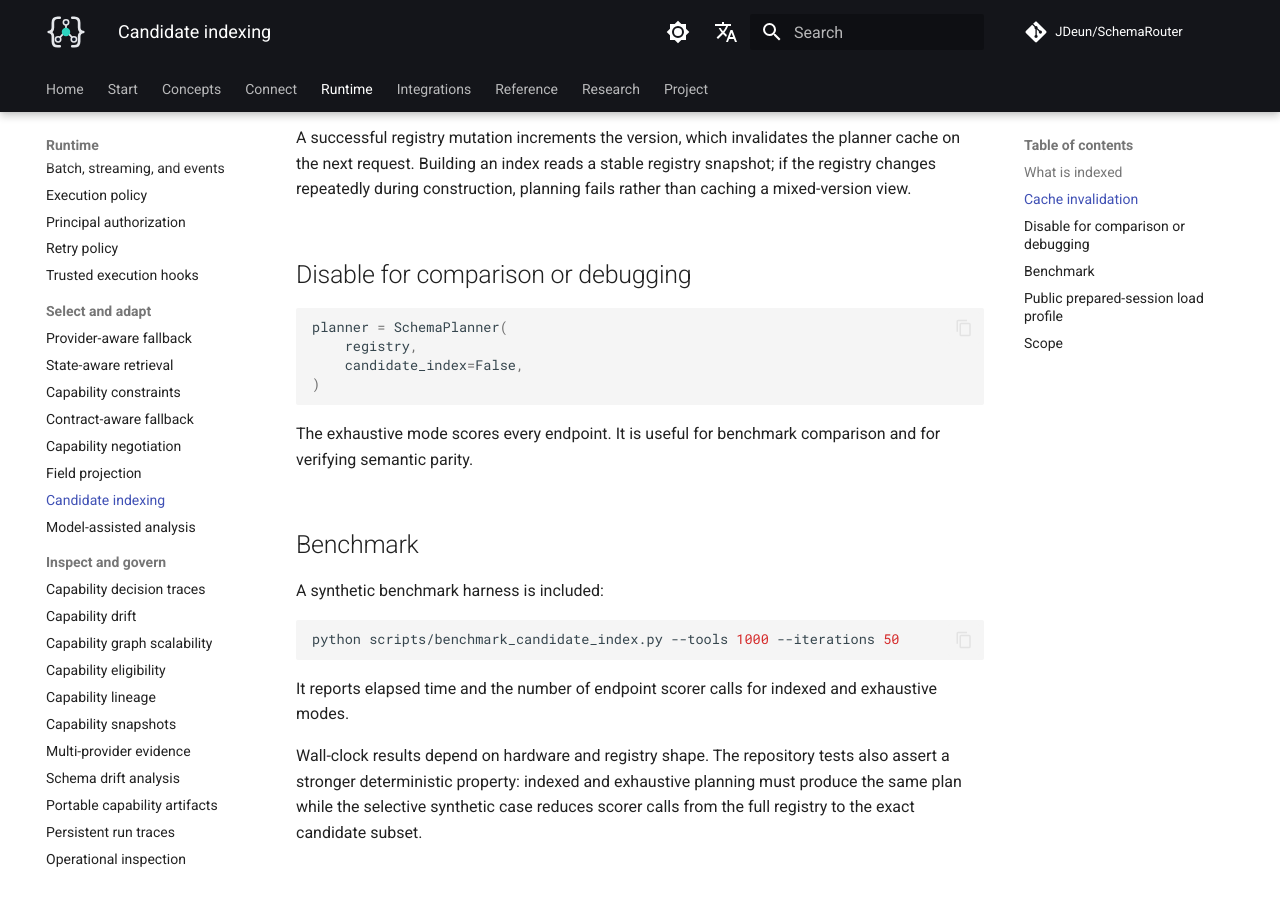
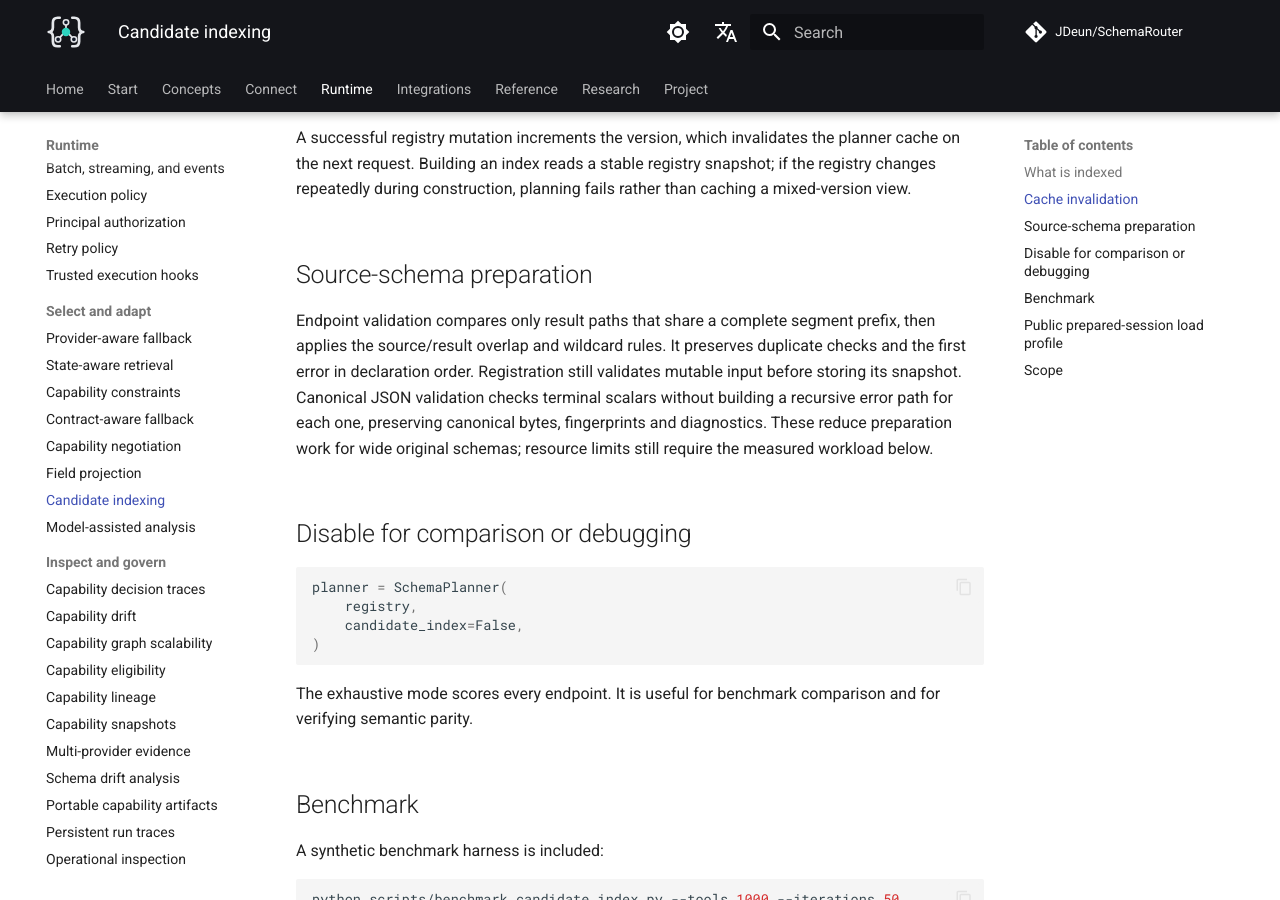
Before and after one commit to JDeun/SchemaRouter, an MkDocs documentation site: the page built from docs/guides/candidate-indexing.md, in a window 1280 px wide and 900 px high, scrolled down 844 px. Built offline with MkDocs 1.6.1 and Material for MkDocs 9.7.7, drawn with Linux system fonts in a browser that asks for light colours; comment, search, counter and statistics services are not loaded.

Commit message:
docs: describe contract-preserving schema preparation costs

```diff
--- a/docs/guides/candidate-indexing.md
+++ b/docs/guides/candidate-indexing.md
@@ -27,6 +27,15 @@ The index is cached against `ToolRegistry.version`.
 A successful registry mutation increments the version, which invalidates the planner cache on the
 next request. Building an index reads a stable registry snapshot; if the registry changes repeatedly
 during construction, planning fails rather than caching a mixed-version view.
+
+## Source-schema preparation
+
+Endpoint validation compares only result paths that share a complete segment prefix, then applies
+the source/result overlap and wildcard rules. It preserves duplicate checks and the first error
+in declaration order. Registration still validates mutable input before storing its snapshot.
+Canonical JSON validation checks terminal scalars without building a recursive error path for
+each one, preserving canonical bytes, fingerprints and diagnostics. These reduce preparation work
+for wide original schemas; resource limits still require the measured workload below.
 
 ## Disable for comparison or debugging
 
```
Also changed, not shown: CHANGELOG.md (+4 -0 lines), docs_ko/guides/candidate-indexing.md (+8 -0 lines), 2 other files.
